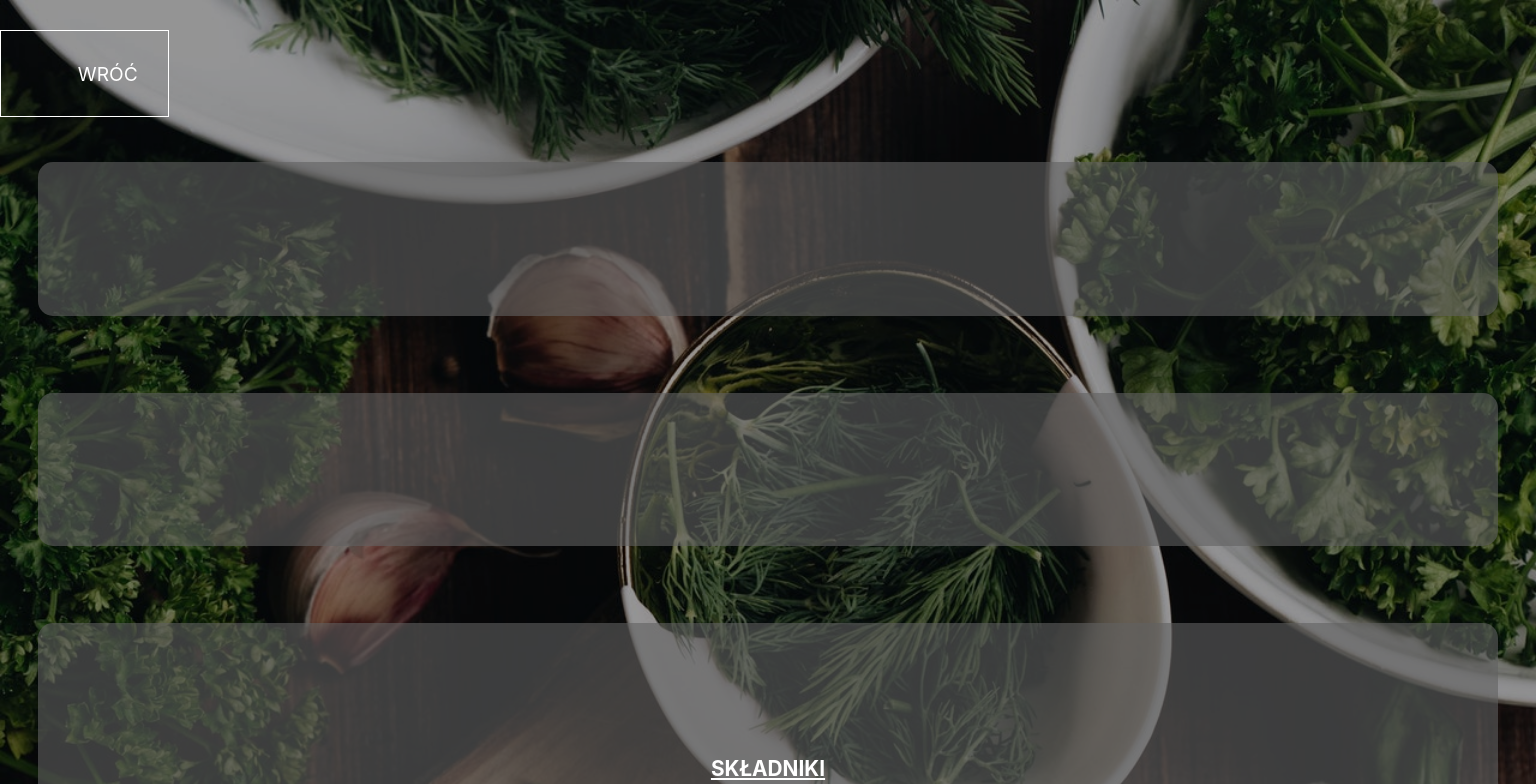
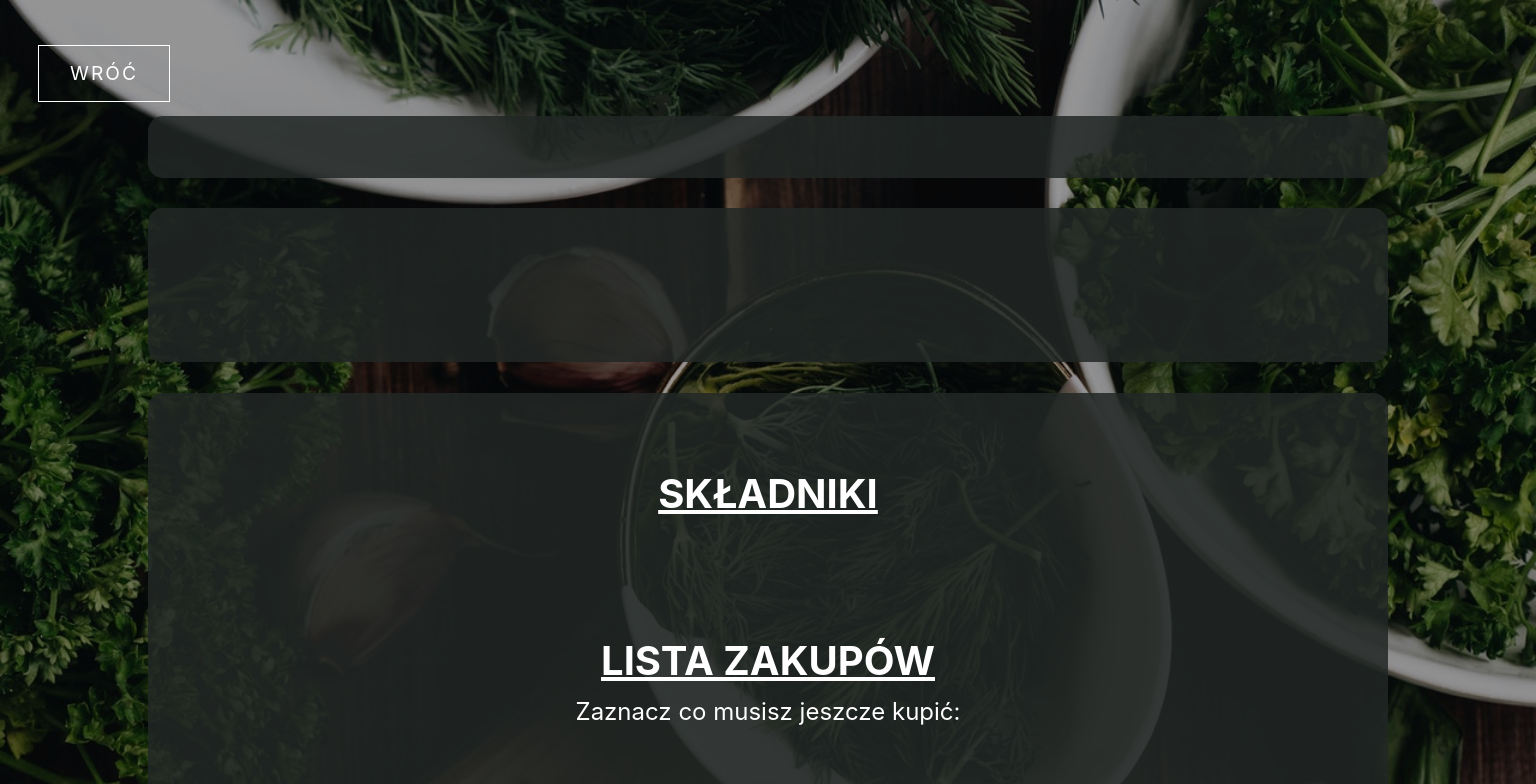
Before and after one commit to atrykp/what-s-for-dinner-react-app, a React (Create React App) app: page /dish/1 in a window 1536 px wide. Shown: the top 784 px of the page. Built offline with nearby package versions, Linux system fonts and the light colour scheme.

Commit message:
add styles for bigger devices in Dish.css

```diff
--- a/src/styles/Dish.css
+++ b/src/styles/Dish.css
@@ -10,8 +10,9 @@
 .selectedDish__description,
 .selectedDish__products,
 .selectedDish__steps {
-  background-color: rgba(97, 97, 97, 0.6);
+  background-color: rgba(34, 39, 37, 0.849);
   width: 95%;
+  max-width: 1240px;
   text-align: center;
   padding: 5% 2%;
   font-size: 2.5rem;
@@ -52,6 +53,8 @@
 }
 .selectedDish__products p {
   font-size: 1rem;
+  margin-top: -1%;
+  margin-bottom: 2%;
 }
 .selectedDish__products form label {
   cursor: pointer;
@@ -93,6 +96,10 @@
   margin: 5% 0 2%;
   border: 1px solid white;
   cursor: pointer;
+  letter-spacing: 1.5px;
+}
+.selectedDish__products button:hover {
+  background-color: rgba(228, 228, 228, 0.123);
 }
 .selectedDish__steps {
   font-size: 1.5rem;
@@ -104,6 +111,69 @@
   text-transform: uppercase;
   color: white;
   text-decoration: none;
-  padding: 2% 2% 2% 5%;
+  padding: 1% 2%;
+  margin-left: 2.5%;
   border: 1px solid white;
+  letter-spacing: 2px;
 }
+.selectedDish a:hover {
+  background-color: rgba(228, 228, 228, 0.123);
+}
+
+@media (min-width: 760px) {
+  .selectedDish h2 {
+    font-size: 1.8rem;
+    margin: 0 0 2%;
+  }
+  .selectedDish__description {
+    font-size: 1.3rem;
+  }
+  .selectedDish__products button {
+    padding: 1% 5%;
+    margin: 3% 0% 0%;
+  }
+  .selectedDish__name {
+    font-size: 3rem;
+    padding: 2% 2%;
+    margin: 5% auto;
+  }
+  .selectedDish__name,
+  .selectedDish__description,
+  .selectedDish__products,
+  .selectedDish__steps {
+    margin: 2% auto;
+  }
+  .selectedDish__products form label {
+    width: 50%;
+    margin: 0 auto;
+  }
+  .selectedDish__products p {
+    font-size: 1.2rem;
+    margin-top: -1%;
+    margin-bottom: 2%;
+  }
+}
+@media (min-width: 1400px) {
+  .selectedDish__name,
+  .selectedDish__description,
+  .selectedDish__products,
+  .selectedDish__steps {
+    font-size: 3rem;
+  }
+  .selectedDish h2 {
+    font-size: 2.5rem;
+  }
+
+  .selectedDish__products p {
+    font-size: 1.5rem;
+  }
+  .selectedDish__name {
+    font-size: 4rem;
+  }
+  .selectedDish__products button {
+    font-size: 2.5rem;
+  }
+  .selectedDish__description {
+    font-size: 2rem;
+  }
+}
```
